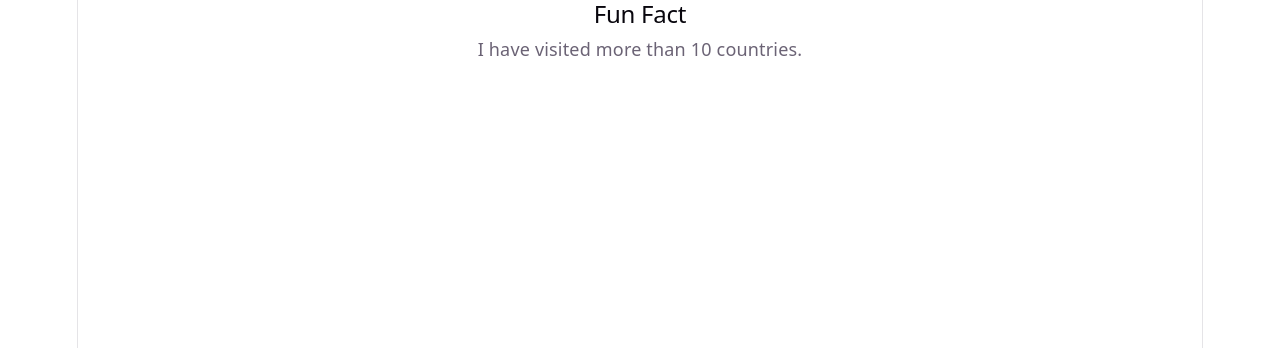
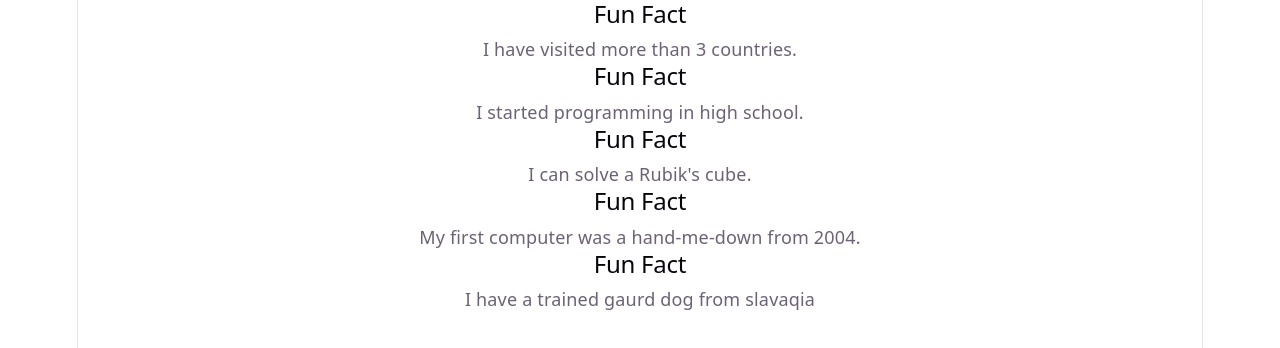
Before and after one commit to JonusClapshaw/fun-facts, a React (Vite) app: page / in a window 1280 px wide. Shown: the top 348 px of the page. Built offline with nearby package versions, Linux system fonts and the light colour scheme.

Commit message:
Step 3 implemented

```diff
--- a/src/App.jsx
+++ b/src/App.jsx
@@ -4,7 +4,11 @@ import FunFactCard from "./FunFactCard";
 function App() {
   return (
     <div>
-      <FunFactCard fact="I have visited more than 10 countries." />
+      <FunFactCard fact="I have visited more than 3 countries." />
+      <FunFactCard fact="I started programming in high school." />
+      <FunFactCard fact="I can solve a Rubik's cube." />
+      <FunFactCard fact="My first computer was a hand-me-down from 2004." />
+      <FunFactCard fact="I have a trained gaurd dog from slavaqia" />
     </div>
   );
 }
```
